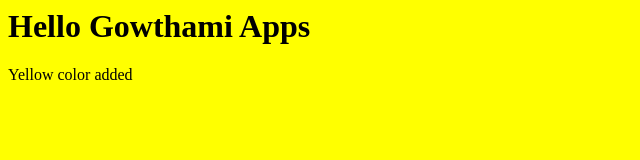
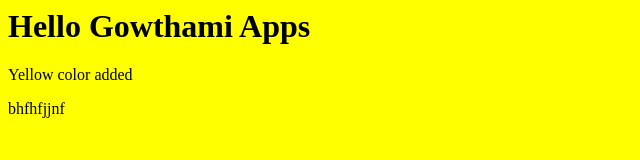
Before and after one commit to bharathpantala/g-apps-repo, a plain HTML site: page index.html in a window 1280 px wide. Shown: the full height of the page, 0-640 px from the left. Drawn offline with Linux system fonts and the light colour scheme.

Commit message:
Update index.html

```diff
--- a/index.html
+++ b/index.html
@@ -7,4 +7,6 @@
   <body bgcolor="yellow">
     <h1> Hello Gowthami Apps</h1>
     <p> Yellow color added </p>
+    <o>bhfhfjjnf
+
 </html>
```
